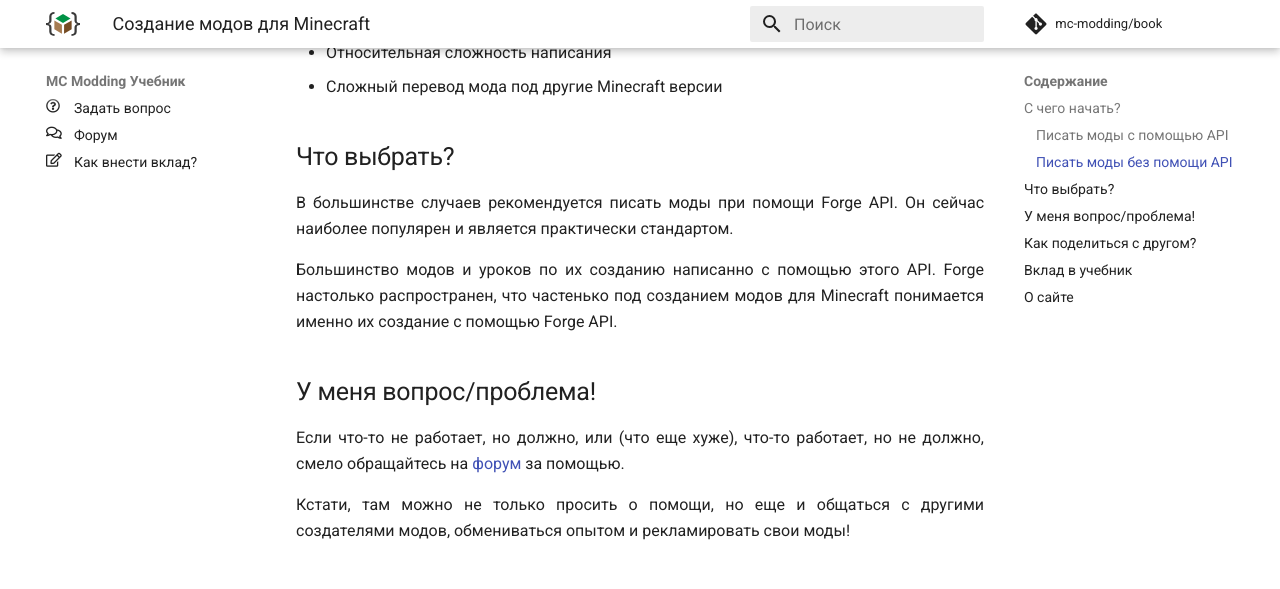
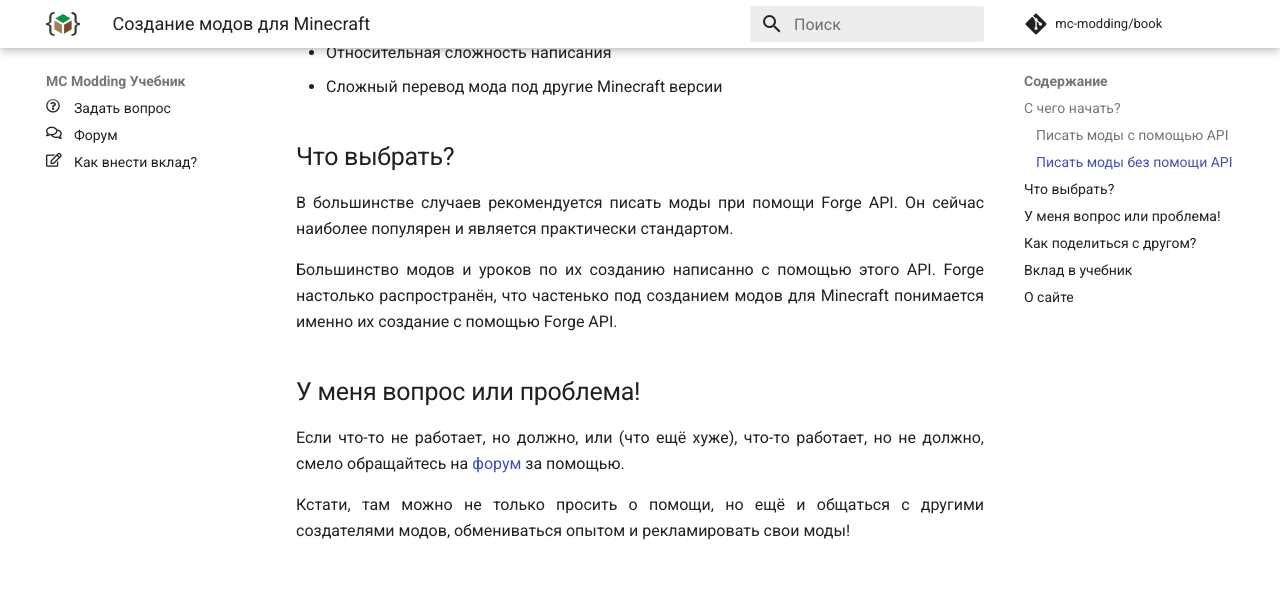
Before and after one commit to mc-modding/book, an MkDocs documentation site: the page built from docs/index.md, in a window 1280 px wide and 1400 px high, scrolled down 1795 px. Shown: the top 589 px of the window. Built offline with MkDocs 1.6.1 and Material for MkDocs 9.7.7, drawn with Linux system fonts in a browser that asks for light colours; nearby versions of some CDN libraries; comment, search, counter and statistics services are not loaded; some of the changed text lies outside the part shown.

Commit message:
Update index.md

```diff
--- a/docs/index.md
+++ b/docs/index.md
@@ -65,13 +65,13 @@
 
 В большинстве случаев рекомендуется писать моды при помощи Forge API. Он сейчас наиболее популярен и является практически стандартом.
 
-Большинство модов и уроков по их созданию написанно с помощью этого API. Forge настолько распространен, что частенько под созданием модов для Minecraft понимается именно их создание с помощью Forge API.
+Большинство модов и уроков по их созданию написанно с помощью этого API. Forge настолько распространён, что частенько под созданием модов для Minecraft понимается именно их создание с помощью Forge API.
 
-## У меня вопрос/проблема!
+## У меня вопрос или проблема!
 
-Если что-то не работает, но должно, или (что еще хуже), что-то работает, но не должно, смело обращайтесь на [форум](https://forum.mcmodding.ru/) за помощью.
+Если что-то не работает, но должно, или (что ещё хуже), что-то работает, но не должно, смело обращайтесь на [форум](https://forum.mcmodding.ru/) за помощью.
 
-Кстати, там можно не только просить о помощи, но еще и общаться с другими создателями модов, обмениваться опытом и рекламировать свои моды!
+Кстати, там можно не только просить о помощи, но ещё и общаться с другими создателями модов, обмениваться опытом и рекламировать свои моды!
 
 ## Как поделиться с другом?
 
```
Also changed, not shown: other parts of docs/index.md (+7 -7 lines).
